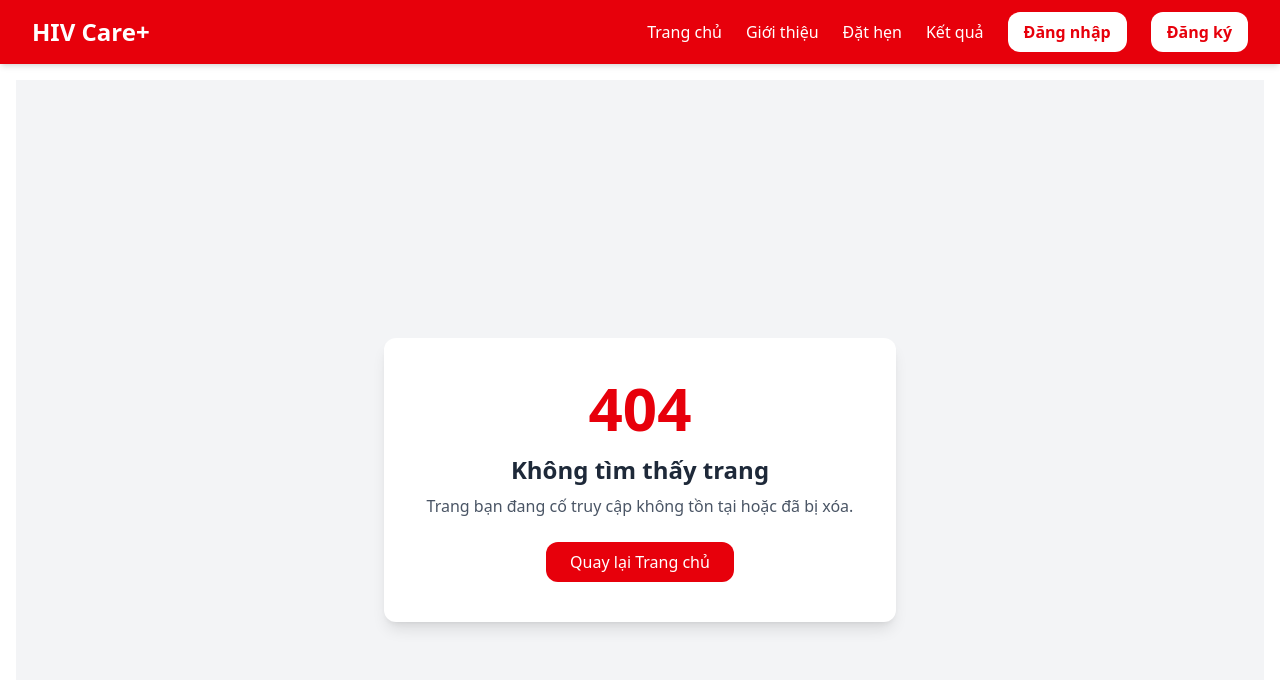
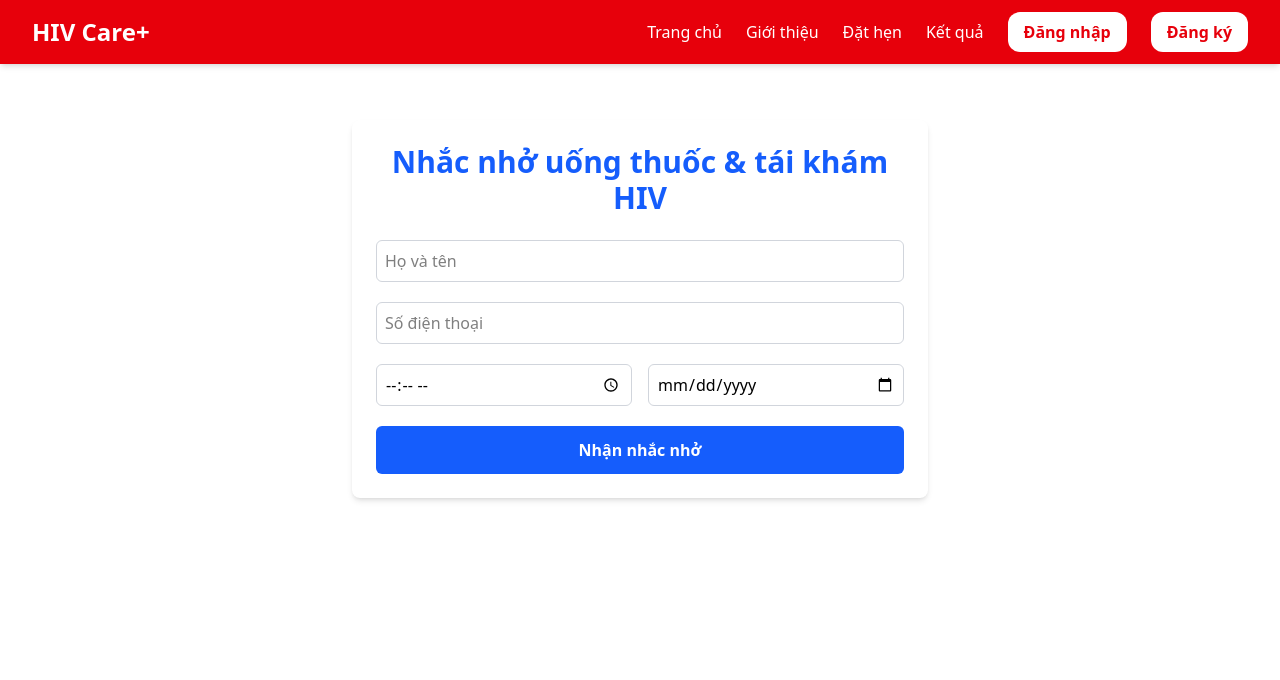
Before and after one commit to YenNhi206/swpHIVproject, a React (Vite) app: page /reminder in a window 1280 px wide. Before the commit this address had no page. Shown: the top 680 px of the page. Built offline with nearby package versions, Linux system fonts and the light colour scheme.

Commit message:
mot la mot cu lua sorry em day biet thua

```diff
--- a/src/App.jsx
+++ b/src/App.jsx
@@ -19,6 +19,8 @@ import DoctorDashboard from "./features/dashboard/DoctorDashboard";
 import PatientDashboard from "./features/dashboard/PatientDashboard";
 
 import Support from "./features/patientdashboard/Support";
+import Reminder from "./features/patientdashboard/Reminder";
+
 
 import TreatmentDetail from "./features/treatments/TreatmentDetail";
 import TreatmentList from "./features/treatments/TreatmentList";
@@ -93,6 +95,15 @@ export default function App() {
           element={
             <MainLayout>
               <Support />
+            </MainLayout>
+          }
+        />
+
+        <Route
+          path="/reminder"
+          element={
+            <MainLayout>
+              <Reminder />
             </MainLayout>
           }
         />
--- /dev/null
+++ b/src/features/patientdashboard/Reminder.jsx
@@ -0,0 +1,87 @@
+// File: src/features/reminder/Reminder.jsx
+import React, { useState } from "react";
+
+export default function Reminder() {
+  const [formData, setFormData] = useState({
+    name: "",
+    phone: "",
+    medicineTime: "",
+    appointmentDate: "",
+  });
+
+  const [submitted, setSubmitted] = useState(false);
+
+  const handleChange = (e) => {
+    const { name, value } = e.target;
+    setFormData((prev) => ({ ...prev, [name]: value }));
+  };
+
+  const handleSubmit = (e) => {
+    e.preventDefault();
+    console.log("Nhắc nhở:", formData);
+    setSubmitted(true);
+  };
+
+  return (
+    <div className="max-w-xl mx-auto p-6 mt-10 bg-white rounded-lg shadow-md">
+      <h1 className="text-3xl font-bold text-blue-600 mb-6 text-center">
+        Nhắc nhở uống thuốc & tái khám HIV
+      </h1>
+
+      {!submitted ? (
+        <form onSubmit={handleSubmit} className="space-y-5">
+          <input
+            type="text"
+            name="name"
+            placeholder="Họ và tên"
+            required
+            value={formData.name}
+            onChange={handleChange}
+            className="w-full border border-gray-300 rounded-md p-2"
+          />
+          <input
+            type="tel"
+            name="phone"
+            placeholder="Số điện thoại"
+            required
+            value={formData.phone}
+            onChange={handleChange}
+            className="w-full border border-gray-300 rounded-md p-2"
+          />
+          <div className="grid grid-cols-2 gap-4">
+            <input
+              type="time"
+              name="medicineTime"
+              required
+              value={formData.medicineTime}
+              onChange={handleChange}
+              className="w-full border border-gray-300 rounded-md p-2"
+              placeholder="Giờ uống thuốc"
+            />
+            <input
+              type="date"
+              name="appointmentDate"
+              required
+              value={formData.appointmentDate}
+              onChange={handleChange}
+              className="w-full border border-gray-300 rounded-md p-2"
+              placeholder="Ngày tái khám"
+            />
+          </div>
+          <button
+            type="submit"
+            className="w-full bg-blue-600 text-white font-semibold py-3 rounded-md hover:bg-blue-700 transition"
+          >
+            Nhận nhắc nhở
+          </button>
+        </form>
+      ) : (
+        <div className="text-center text-green-700 bg-green-100 p-4 rounded-lg">
+          <p className="font-semibold text-lg">
+            Cảm ơn bạn! Hệ thống sẽ nhắc bạn đúng giờ uống thuốc và tái khám.
+          </p>
+        </div>
+      )}
+    </div>
+  );
+}
--- a/src/pages/HomePage.jsx
+++ b/src/pages/HomePage.jsx
@@ -19,10 +19,10 @@ export default function HomePage() {
               href="#explore"
               className="inline-block text-white px-6 py-3 rounded-lg text-lg transition"
               style={{
-                backgroundColor: "#E7000B",
+                backgroundColor: "#E7000B", color: "#FFFFFF",
               }}
-              onMouseOver={(e) => (e.currentTarget.style.backgroundColor = "#FF0000")}
-              onMouseOut={(e) => (e.currentTarget.style.backgroundColor = "#E7000B")}
+              onMouseOver={(e) => (e.currentTarget.style.backgroundColor = "#FFFFFF", e.currentTarget.style.color = "#E7000B")}
+              onMouseOut={(e) => (e.currentTarget.style.backgroundColor = "#E7000B", e.currentTarget.style.color = "#FFFFFF")}
             >
               Khám phá ngay
             </a>
```
